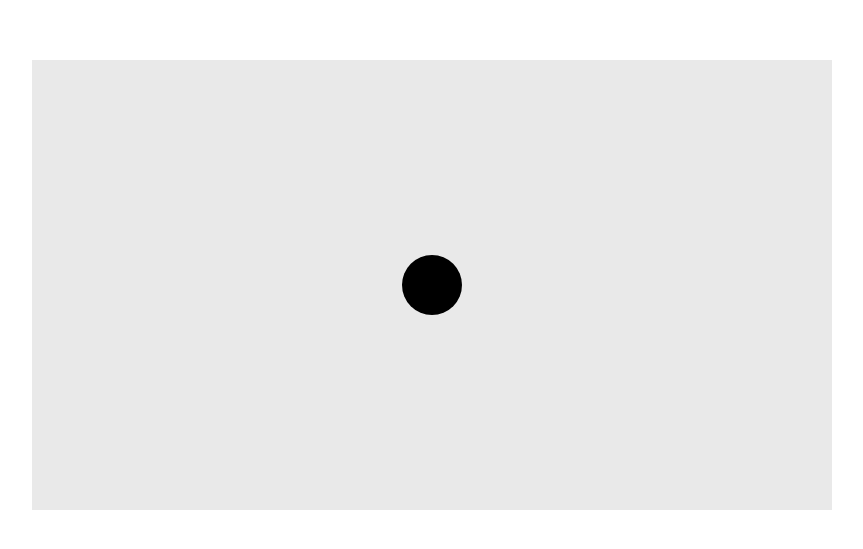
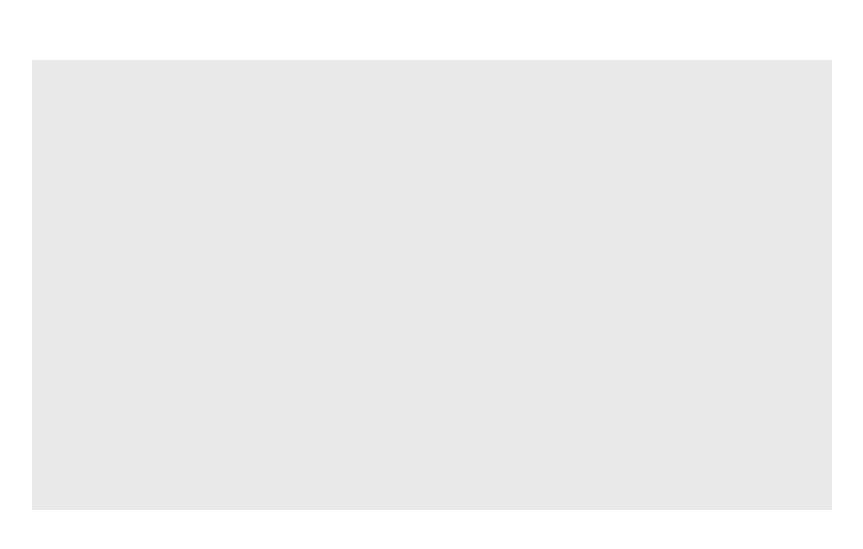
Before and after one commit to mihai-ursu/dynamic-video-button, a Next.js app: page / in a window 1280 px wide. Shown: the part 115-664 px from the top of the page, without its empty margins (208-1071 px from the left). Built offline with nearby package versions, Linux system fonts and the light colour scheme.

Commit message:
Renamed Button

```diff
--- a/src/components/CustomCursor/CustomCursor.module.scss
+++ b/src/components/DynamicVideoButton/DynamicVideoButton.module.scss
@@ -1,6 +1,9 @@
 .wrapper {
   position: relative;
   width: fit-content;
+  display: flex;
+  align-items: center;
+  justify-content: center;
 }
 
 .customCursor {
--- a/src/components/CustomCursor/CustomCursor.tsx
+++ b/src/components/DynamicVideoButton/DynamicVideoButton.tsx
@@ -5,12 +5,14 @@ import {
   useRef,
   useState,
 } from "react";
-import CustomCursorProps from "./CustomCursorProps";
-import styles from "./CustomCursor.module.scss";
+import DynamicVideoButtonProps from "./DynamicVideoButtonProps";
+import styles from "./DynamicVideoButton.module.scss";
 import { useMotionValue, useSpring } from "framer-motion";
 import { motion } from "framer-motion";
 
-const CustomCursor: FunctionComponent<CustomCursorProps> = ({ children }) => {
+const DynamicVideoButton: FunctionComponent<DynamicVideoButtonProps> = ({
+  children,
+}) => {
   const PLAY_BUTTON_SIZE = 60;
   const [isHovered, setIsHovered] = useState(false);
   const [elementCenter, setElementCenter] = useState({
@@ -19,8 +21,8 @@ const CustomCursor: FunctionComponent<CustomCursorProps> = ({ children }) => {
   });
   const wrapperRef = useRef<HTMLDivElement>(null);
 
-  const cursorX = useMotionValue(-100);
-  const cursorY = useMotionValue(-100);
+  const cursorX = useMotionValue(0);
+  const cursorY = useMotionValue(0);
 
   const springConfig = { damping: 25, stiffness: 300 };
   const cursorXSpring = useSpring(cursorX, springConfig);
@@ -79,13 +81,14 @@ const CustomCursor: FunctionComponent<CustomCursorProps> = ({ children }) => {
           translateX: cursorXSpring,
           translateY: cursorYSpring,
         }}
-        animate={{ scale: isHovered ? 1 : 1 }}
-        transition={{ duration: 0.2 }}
-        className={styles.customCursor}
+        initial={{ scale: 0 }}
+        animate={{ scale: 1 }}
+        transition={{ duration: 0.2, delay: 0.4 }}
+        className={styles.DynamicVideoButton}
       />
       {children}
     </div>
   );
 };
 
-export default CustomCursor;
+export default DynamicVideoButton;
--- a/src/pages/index.tsx
+++ b/src/pages/index.tsx
@@ -1,12 +1,12 @@
-import CustomCursor from "components/CustomCursor/CustomCursor";
+import DynamicVideoButton from "components/DynamicVideoButton/DynamicVideoButton";
 import styles from "../styles/Home.module.scss";
 
 export default function Home() {
   return (
     <div className={styles.container}>
-      <CustomCursor>
+      <DynamicVideoButton>
         <div className={styles.video}></div>
-      </CustomCursor>
+      </DynamicVideoButton>
     </div>
   );
 }
```
Also changed, not shown: src/helpers/combineClasses.ts (added, +18 -0 lines), src/components/DynamicVideoButton/DynamicVideoButtonProps.ts (renamed from src/components/CustomCursor/CustomCursorProps.ts).
